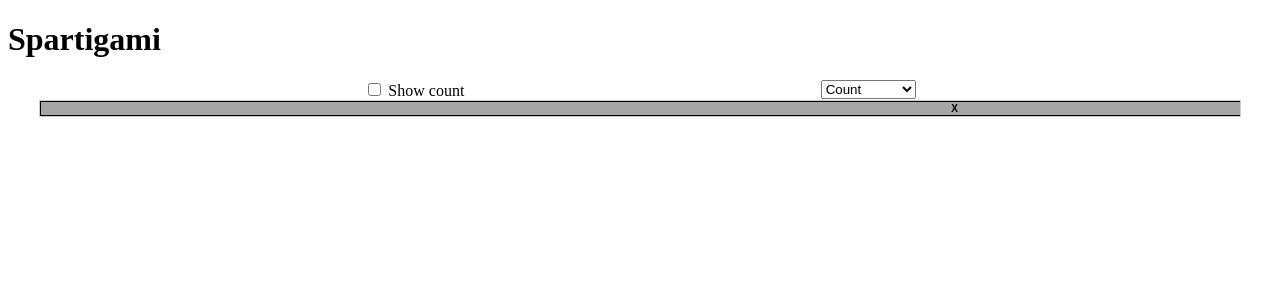
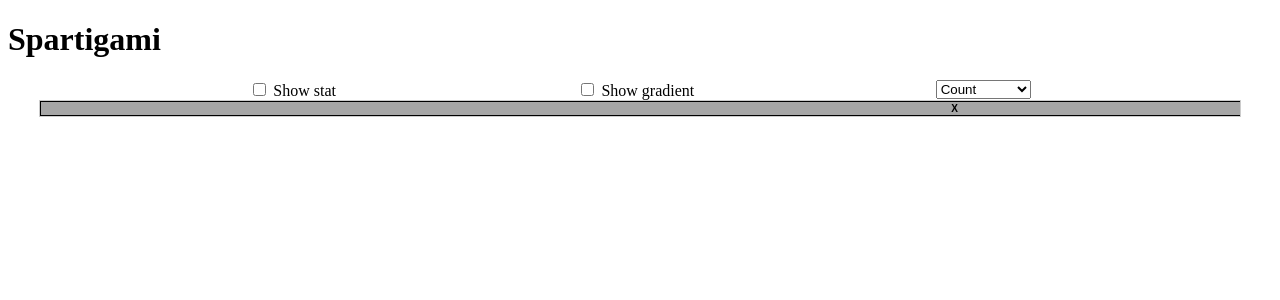
Before and after one commit to EthanRylko/Spartigami, a Django app: template spartigamisite/spartigamiapp/templates/index.html in a window 1280 px wide. Shown: the top 300 px of the page. Run offline with Django 5.2, Linux system fonts and the light colour scheme; the template is opened without the code that fills it, so the values that code supplies are empty.

Commit message:
Modest cleanup

```diff
--- a/spartigamisite/spartigamiapp/static/index.js
+++ b/spartigamisite/spartigamiapp/static/index.js
@@ -1,5 +1,5 @@
 function display_callback(text) {
-    document.getElementById("infobox_content").innerHTML = text;
+    document.getElementById("infobox-content").innerHTML = text;
 }
 
 function date_to_str(date) {
@@ -67,13 +67,27 @@ function grab_score_pair(cell_id, callback) {
 
 }
 
+function refresh_table() {
+
+}
+
+var mode = "count";
+var show_stat = false;
+var show_grad = false;
+var default_color = "#008000";
+
 document.addEventListener("DOMContentLoaded", function() {
     var cells = document.querySelectorAll(".clickable");
-    var infoBox = document.getElementById("infobox");
-    var infoBoxContent = document.getElementById("infobox_content");
-    var infoBoxClose = document.getElementById("infobox_close");
+    const infoBox = document.getElementById("infobox");
+    const infoBoxContent = document.getElementById("infobox-content");
+    const infoBoxClose = document.getElementById("infobox-close");
+    const showStatCheck = document.getElementById("show-stat-input");
+    const showGradCheck = document.getElementById("show-grad-input");
+    const dropdown = document.getElementById("mode");
 
     cells.forEach(function(cell) {
+        cell.style.backgroundColor = default_color;
+        cell.innerText = "";
         cell.addEventListener("click", function() {
             infoBox.style.display = 'block';
             infoBoxContent.innerHTML = "<br> <br> ...";
@@ -95,4 +109,27 @@ document.addEventListener("DOMContentLoaded", function() {
             infoBox.style.display = "none";
         }
     });
+
+    showStatCheck.addEventListener("click", function(event) {
+        show_stat = showStatCheck.checked
+        if (show_stat) {
+            console.log("Selected \"Show stat\"");
+        } else {
+            console.log("Deselected \"Show stat\"");
+        }
+    });
+
+    showGradCheck.addEventListener("click", function(event) {
+        show_grad = showGradCheck.checked;
+        if (show_grad) {
+            console.log("Selected \"Show gradient\"");
+        } else {
+            console.log("Deselected \"Show gradient\"");
+        }
+    });
+
+    dropdown.addEventListener("change", function() {
+        mode = dropdown.value;
+        console.log(mode);
+    });
 });
--- a/spartigamisite/spartigamiapp/templates/index.html
+++ b/spartigamisite/spartigamiapp/templates/index.html
@@ -12,9 +12,13 @@
     <h1> Spartigami </h1>
 
     <div id="options" class="options">
-        <div id="show-count">
-            <input name="show-count" id="show-count" type="checkbox">
-            <label for="show-count"> Show count </label>
+        <div id="show-stat">
+            <input name="show-stat" id="show-stat-input" type="checkbox">
+            <label for="show-stat"> Show stat </label>
+        </div>
+        <div id="show-grad">
+            <input name="show-grad" id="show-grad-input" type="checkbox">
+            <label for="show-grad"> Show gradient </label>
         </div>
         <div id="menu">
             <select name="mode" id="mode">
@@ -47,9 +51,9 @@
                             {% else %}
                                 {% with j|find_score_pair_index:i as idx %}
                                     {% if data|index:idx == 0 %}
-                                        <td style="background-color: {{bgcolor|index:idx}};"> </td>
+                                        <td> </td>
                                     {% else %}
-                                        <td class="clickable" cell-id="{{idx}}" style="background-color: {{bgcolor|index:idx}};"> {{data|index:idx}} </td>
+                                        <td class="clickable" cell-id="{{idx}}"> </td>
                                     {% endif %}
                                 {% endwith %}
                             {% endif %}
@@ -61,8 +65,8 @@
     </div>
 
     <div id="infobox" class="info-box">
-        <span id="infobox_close" class="close">&times;</span>
-        <p id="infobox_content"></p>
+        <span id="infobox-close" class="close">&times;</span>
+        <p id="infobox-content"></p>
     </div>
 
     <script src="{% static 'index.js' %}"></script>
--- a/spartigamisite/spartigamiapp/urls.py
+++ b/spartigamisite/spartigamiapp/urls.py
@@ -5,5 +5,5 @@ from . import views
 urlpatterns = [
     path('', views.index, name='index'),
     path('api/cell-data/<int:cell_id>/', views.get_cell_data, name='get_cell_data'),
-    path('api/game-data/<str:date>/', views.get_game_data, name='get_game_data'),
+    #path('api/game-data/<str:date>/', views.get_game_data, name='get_game_data'),
 ]
```
Also changed, not shown: spartigamisite/spartigamiapp/views.py (+17 -5 lines).
